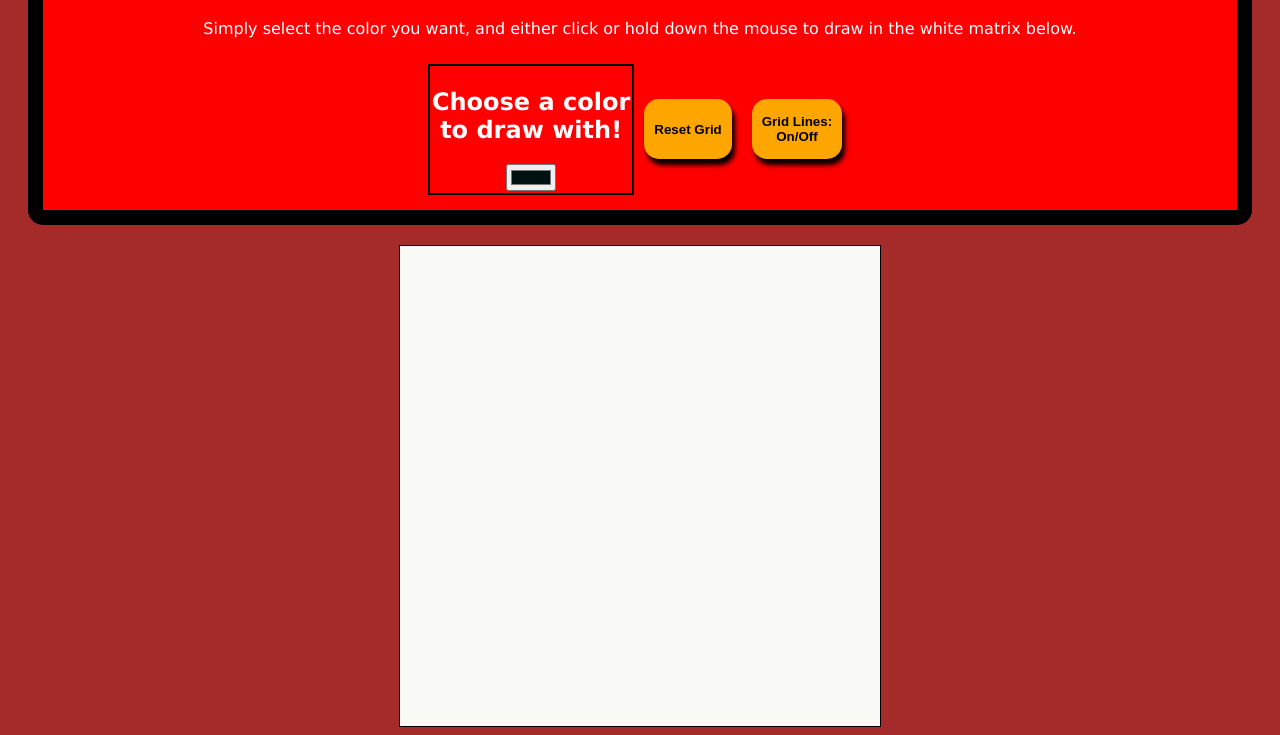
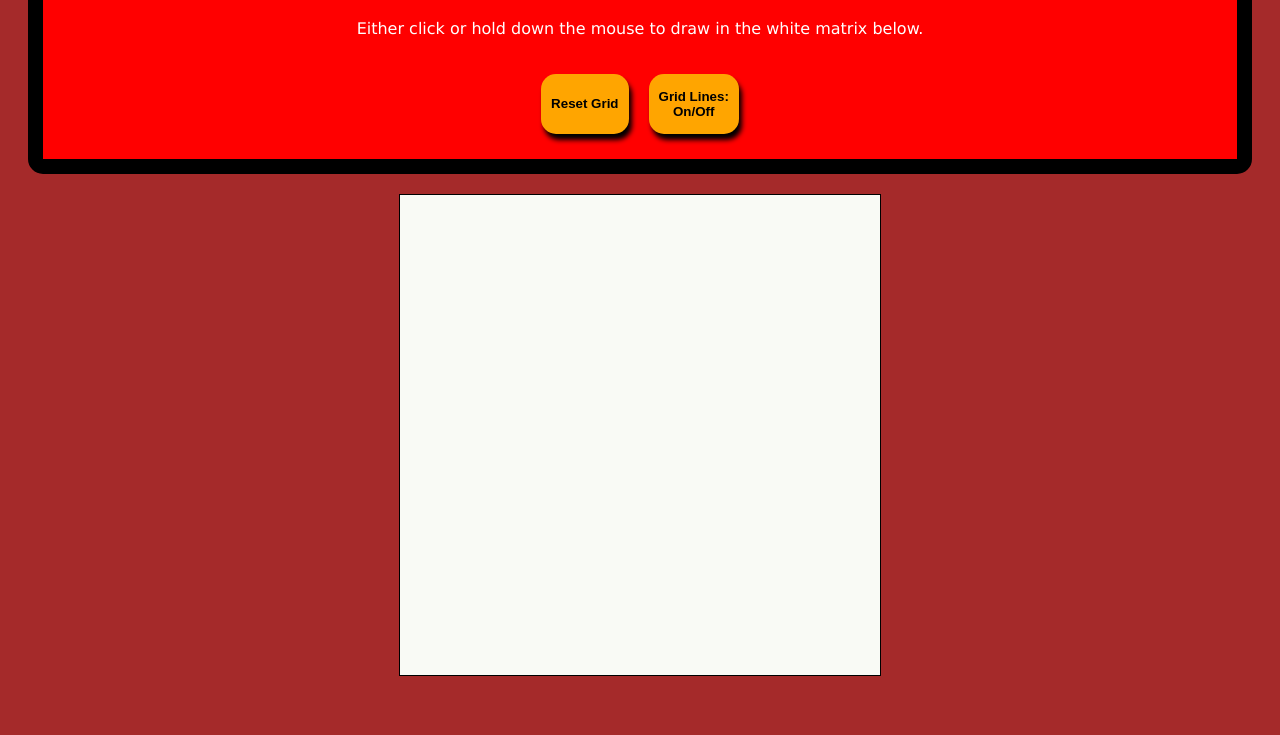
Before and after one commit to Mattmont415/PixelPainter-JavaScript, a plain HTML site: page index.html in a window 1280 px wide. Shown: the part 102-837 px from the top of the page. After the commit the page ends 800 px from the top, so only its background shows below. Drawn offline with Linux system fonts and the light colour scheme.

Commit message:
Removed color selector option until fixed

```diff
--- a/index.html
+++ b/index.html
@@ -10,10 +10,9 @@
     <body>
         <div id="topcontainer">
             <h1>Let's Draw Pixelated Pictures!</h1>
-            <p>Simply select the color you want, and either click or
-                hold down the mouse to draw in the white matrix below.</p>
+            <p>Either click or hold down the mouse to draw in the white matrix below.</p>
             <div id="options">
-                <div id="colorborder">
+                <div id="colorborder" hidden>
                     <h2>Choose a color <br>to draw with!</h2>
                     <input id="color-picker" type="color" value="#001111">
                 </div>
```
